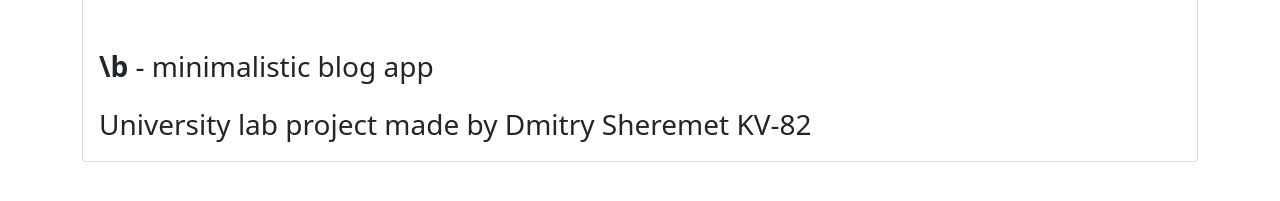
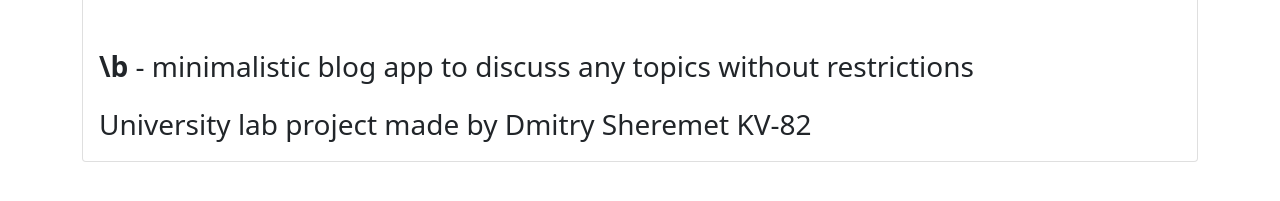
Before and after one commit to kikkigenkai/web-labs, a plain HTML site: page lab1/about.html in a window 1280 px wide. Shown: the part 421-622 px from the top of the page. Drawn offline with Linux system fonts and the light colour scheme.

Commit message:
edit about page

```diff
--- a/lab1/about.html
+++ b/lab1/about.html
@@ -36,7 +36,7 @@
                         <div class="row center">
                           <img src="./img/logo.png" class="border border-dark border-5 rounded-3 col-3 mb-5" style="padding: 0;" alt="logo">
                         </div>
-                        <p class="card-text fs-3"><strong>&#92;b</strong> - minimalistic blog app</p>
+                        <p class="card-text fs-3"><strong>&#92;b</strong> - minimalistic blog app to discuss any topics without restrictions</p>
                         <p class="card-text fs-3">University lab project made by Dmitry Sheremet KV-82</p>
                       </div>
                     </div>
```
